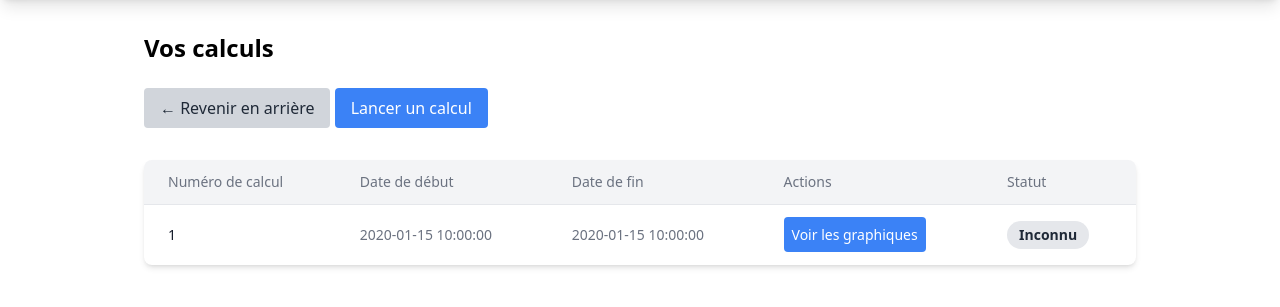
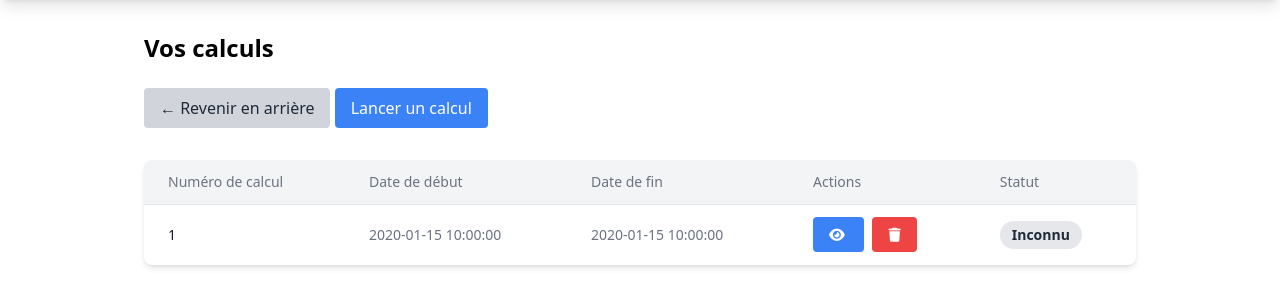
Before and after one commit to TuralAri/TransChlorWeb, a Symfony app: template templates/computation/index.html.twig in a window 1280 px wide. Shown: the part 64-371 px from the top of the page. Run offline with Twig, Linux system fonts and the light colour scheme; the template is opened without the code that fills it: most values are stand-ins (such as "Sample title", 1, 10 or a date in 2020); style sheets or scripts are compiled from the project's sources; some libraries are stand-ins or nearby versions.

Commit message:
added cool buttons to computations with titles

```diff
--- a/templates/computation/index.html.twig
+++ b/templates/computation/index.html.twig
@@ -34,7 +34,26 @@
                             <td class="px-6 py-4 text-sm text-gray-500">{{ computation.startDate|date('Y-m-d H:i:s') }}</td>
                             <td class="px-6 py-4 text-sm text-gray-500">{{ computation.endDate|date('Y-m-d H:i:s') }}</td>
                             <td class="px-6 py-4 text-sm">
-                                <a href="{{ path('show_computation', {'id':computation.id}) }}" style="white-space: nowrap;" class="p-2 bg-blue-500 hover:bg-blue-800 text-white rounded">Voir les graphiques</a>
+                                <a href="{{ path('show_computation', {'id':computation.id}) }}"
+                                   style="white-space: nowrap;" class="px-4 py-2 mr-2 bg-blue-500 hover:bg-blue-800 text-white rounded"
+                                   title="Voir le graphique">
+                                    <i class="fa-solid fa-eye"></i>
+                                </a>
+                                {% if computation.status == "progress" %}
+{#                                    Stop button if the computation is still in progress#}
+                                    <a href="{{ path('show_computation', {'id':computation.id}) }}" style="white-space: nowrap;"
+                                       class="px-4 py-2 bg-red-500 hover:bg-red-800 text-white rounded"
+                                       title="Stopper le calcul">
+                                        <i class="fa-solid fa-stop"></i>
+                                    </a>
+                                {% else %}
+{#                                    Delete button if computation is not in progress#}
+                                    <a href="{{ path('show_computation', {'id':computation.id}) }}" style="white-space: nowrap;"
+                                       class="px-4 py-2 bg-red-500 hover:bg-red-800 text-white rounded"
+                                       title="Supprimer le calcul">
+                                        <i class="fa-solid fa-trash"></i>
+                                    </a>
+                                {% endif %}
                             </td>
                             <td class="px-6 py-4 text-sm text-gray-500">
                                 {% if computation.status == 'progress' %}
--- a/templates/computation/show.html.twig
+++ b/templates/computation/show.html.twig
@@ -54,7 +54,7 @@
         </div>
         {% if computation.status == 'progress'%}
             <a href="{{ path('stop_computation', {'id':computation.id})}}" class="mt-4 px-4 py-2 bg-red-500 text-white rounded hover:bg-red-700 focus:outline-none cursor-pointer">
-                Arrêter le calcul
+                <i class="fa-solid fa-stop mr-1"></i> Arrêter le calcul
             </a>
         {% endif %}
     </section>
```
